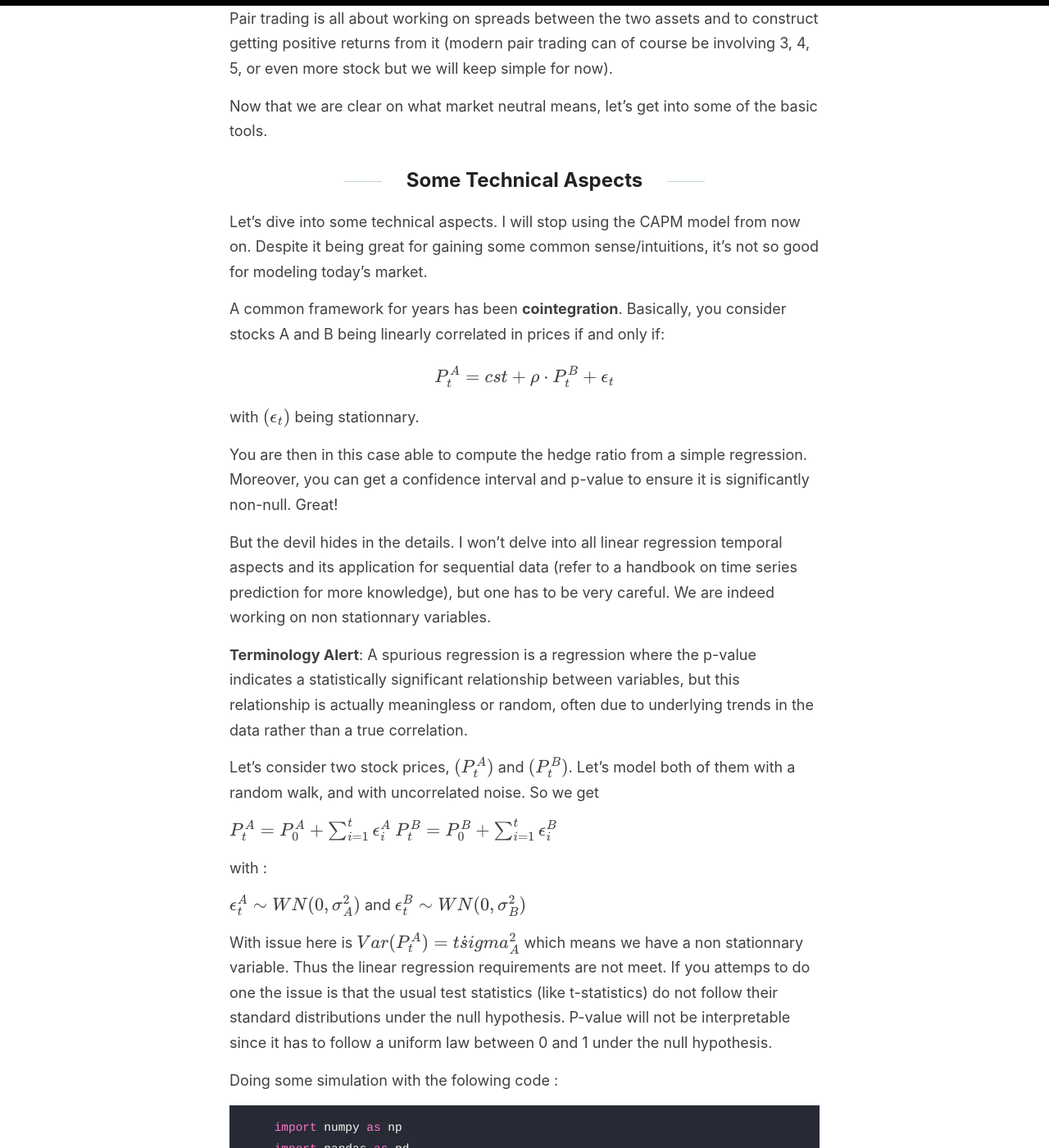
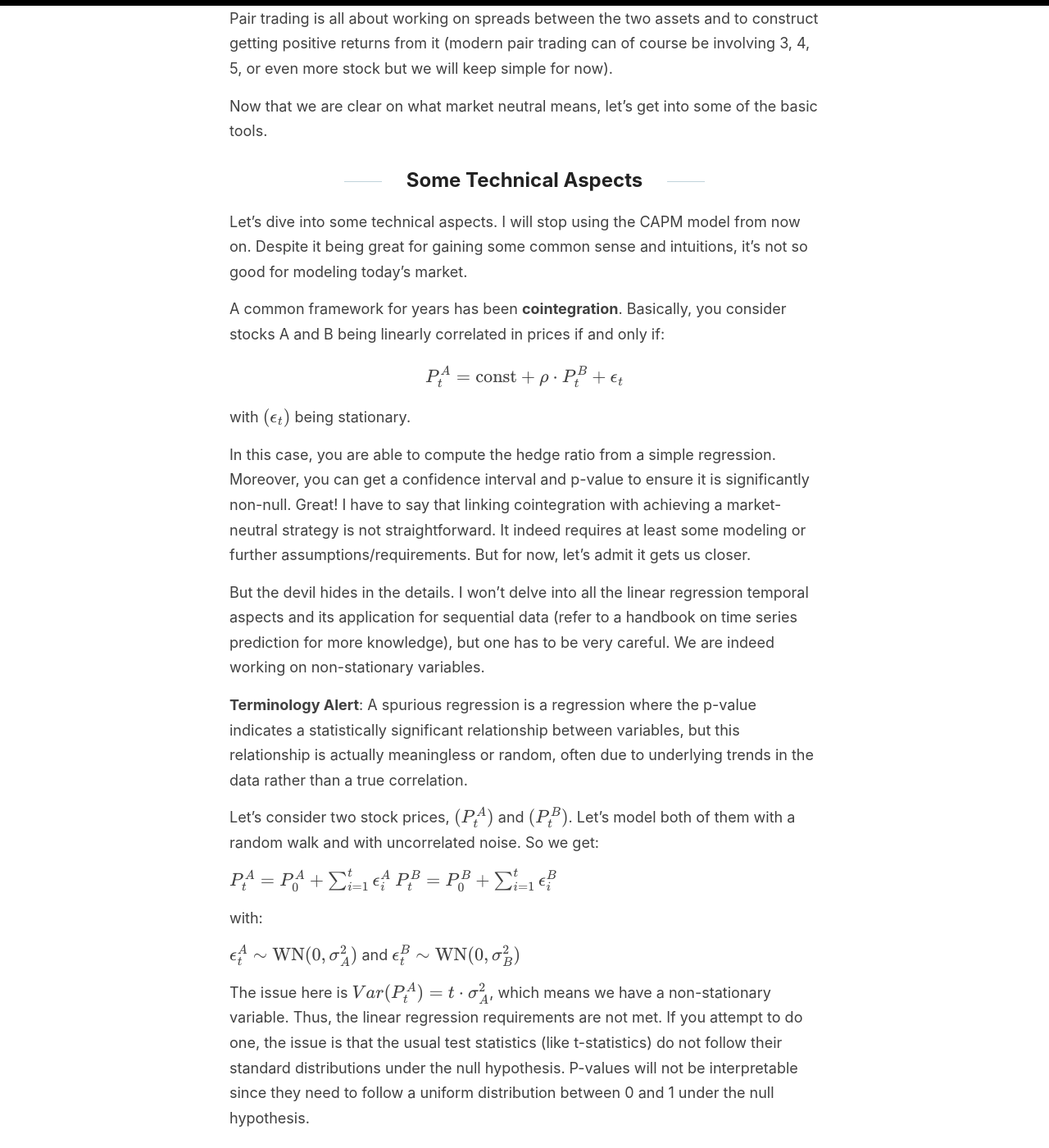
Before and after one commit to Zaltarba/blog, a Jekyll site: the page built from _posts/2024-06-22-IntroPairsTrading.md, in a window 1280 px wide and 1400 px high, scrolled down 2062 px. Shown: the whole window at 82% size. Built offline with Jekyll 4.4.1, drawn with Linux system fonts in a browser that asks for light colours; formulas are drawn with MathJax 3; some of the changed text lies outside the part shown.

Commit message:
Update 2024-06-22-IntroPairsTrading.md

```diff
--- a/_posts/2024-06-22-IntroPairsTrading.md
+++ b/_posts/2024-06-22-IntroPairsTrading.md
@@ -47,33 +47,32 @@
 Now that we are clear on what market neutral means, let's get into some of the basic tools.
 
 ## Some Technical Aspects
-
-Let's dive into some technical aspects. I will stop using the CAPM model from now on. Despite it being great for gaining some common sense/intuitions, it's not so good for modeling today's market.
+Let's dive into some technical aspects. I will stop using the CAPM model from now on. Despite it being great for gaining some common sense and intuitions, it's not so good for modeling today's market.
 
 A common framework for years has been **cointegration**. Basically, you consider stocks A and B being linearly correlated in prices if and only if:
 
-$$P_t^A = cst + \rho \cdot P_t^B + \epsilon_t$$
+$$P_t^A = \text{const} + \rho \cdot P_t^B + \epsilon_t$$
 
-with $(\epsilon_t)$ being stationnary.
+with $(\epsilon_t)$ being stationary.
 
-You are then in this case able to compute the hedge ratio from a simple regression. Moreover, you can get a confidence interval and p-value to ensure it is significantly non-null. Great!
+In this case, you are able to compute the hedge ratio from a simple regression. Moreover, you can get a confidence interval and p-value to ensure it is significantly non-null. Great! I have to say that linking cointegration with achieving a market-neutral strategy is not straightforward. It indeed requires at least some modeling or further assumptions/requirements. But for now, let's admit it gets us closer.
 
-But the devil hides in the details. I won't delve into all linear regression temporal aspects and its application for sequential data (refer to a handbook on time series prediction for more knowledge), but one has to be very careful. We are indeed working on non stationnary variables.
+But the devil hides in the details. I won't delve into all the linear regression temporal aspects and its application for sequential data (refer to a handbook on time series prediction for more knowledge), but one has to be very careful. We are indeed working on non-stationary variables.
 
 **Terminology Alert**: A spurious regression is a regression where the p-value indicates a statistically significant relationship between variables, but this relationship is actually meaningless or random, often due to underlying trends in the data rather than a true correlation.
 
-Let's consider two stock prices, $(P_t^A)$ and $(P_t^B)$. Let's model both of them with a random walk, and with uncorrelated noise. So we get
+Let's consider two stock prices, $(P_t^A)$ and $(P_t^B)$. Let's model both of them with a random walk and with uncorrelated noise. So we get:
 
 $$P_t^A = P_0^A + \sum_{i=1}^{t} \epsilon_i^A$$
 $$P_t^B = P_0^B + \sum_{i=1}^{t} \epsilon_i^B$$
 
-with :
+with:
 
-$$\epsilon_t^A \sim WN(0, \sigma_A^2)$$
+$$\epsilon_t^A \sim \text{WN}(0, \sigma_A^2)$$
 and
-$$\epsilon_t^B \sim WN(0, \sigma_B^2)$$
+$$\epsilon_t^B \sim \text{WN}(0, \sigma_B^2)$$
 
-With issue here is $Var(P_t^A) = t \dot sigma_A^2$ which means we have a non stationnary variable. Thus the linear regression requirements are not meet. If you attemps to do one the issue is that the usual test statistics (like t-statistics) do not follow their standard distributions under the null hypothesis. P-value will not be interpretable since it has to follow a uniform law between 0 and 1 under the null hypothesis.
+The issue here is $Var(P_t^A) = t \cdot \sigma_A^2$, which means we have a non-stationary variable. Thus, the linear regression requirements are not met. If you attempt to do one, the issue is that the usual test statistics (like t-statistics) do not follow their standard distributions under the null hypothesis. P-values will not be interpretable since they need to follow a uniform distribution between 0 and 1 under the null hypothesis.
 
 Doing some simulation with the folowing code :
 
@@ -132,17 +131,20 @@
 
 ![Figure 1](/blog/images/IPT_spurious_pvalues.png)
 
-As you can see, despite have two unrelated random walk we get an significant relationship most of the time.
+As you can see, despite having two unrelated random walks, we get a significant relationship most of the time.
 
-So to resume, cointegration could a great tool, allowing us to compute the hedge ratio. But one has to ensure the hypothesis of cointegration are meet, meaning hypothesis testing on the stationnarity of the residual is required in order to use it. That's where the cointegration's best friend comes into play: the **stationarity test**.
+To summarize, cointegration could be a great tool, allowing us to compute the hedge ratio. However, one must ensure the hypothesis of cointegration is met, meaning hypothesis testing on the stationarity of the residuals is required in order to use it. That's where cointegration's best friend comes into play: the **stationarity test**.
 
-Several stationarity test exist. They can be used in tandem or just on their one. The two main ones are the KPSS and the ADF test. They allow us to test is a serie is likely to be stationnary or not.
+Several stationarity tests exist. They can be used in tandem or on their own. The two main ones are the KPSS and the ADF tests. They allow us to test if a series is likely to be stationary or not. I would advise again to read [Time series Analysis](https://civil.colorado.edu/~balajir/CVEN6833/lectures/wwts-book.pdf) if you are looking to go into the maths.
 
-When people used those two tools it was in the folowing order :
-    - Compute the linear regression
-    - Realize a stationnarity test on the residuals
-    - If they are stationary, use the linear regression coefficients to get the hedge ratio
-    - Get your market neutral portfolio
-    - Create entry and exit thresholds to trade on low / mid frequency
+If say you suceed to find two stock which cointegrated prices, you are then able to construct a stationanry portfolio longing one share of stock A and shorting \rhau share of stock B. You can then can exploid the mean reversion properties of a stationnary process. Meaning, you will short this portfolio when it is bellow its long term mean and short it when its above its long term mean (you actually can greatly improve from this but again, we keep it simple for now).
 
-This approach is explained by Gatev et al in [Pairs Trading: Performance of a Relative Value Arbitrage Rule](https://papers.ssrn.com/sol3/papers.cfm?abstract_id=141615)
+When people use these two tools, the process is typically as follows:
+
+  1. Compute the linear regression
+  2. Perform a stationarity test on the residuals
+  3. If the residuals are stationary, use the linear regression coefficients to get the hedge ratio
+  4. Obtain your market-neutral portfolio
+  5. Create entry and exit thresholds to trade on low/mid-frequency
+
+This approach is explained by Gatev et al. in [Pairs Trading: Performance of a Relative Value Arbitrage Rule](https://papers.ssrn.com/sol3/papers.cfm?abstract_id=141615).
```
